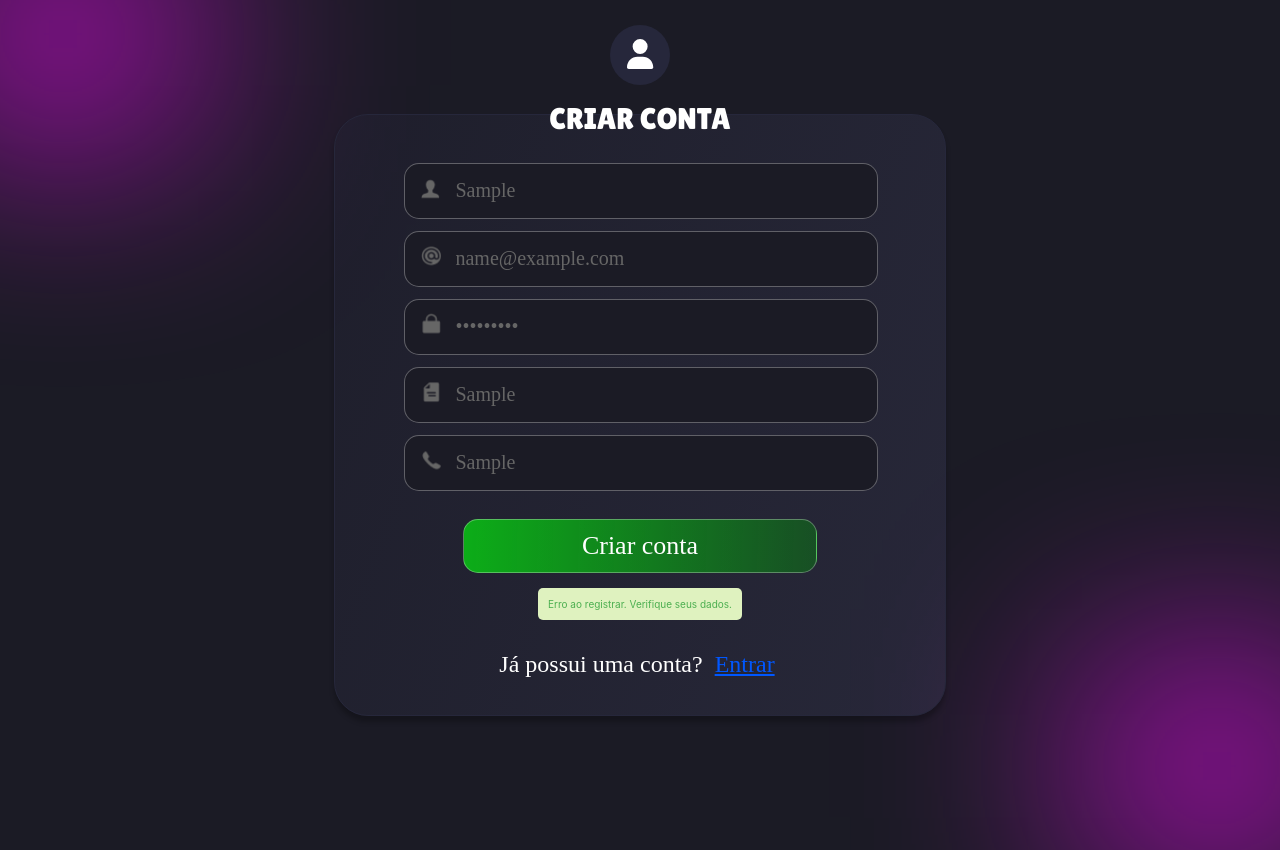
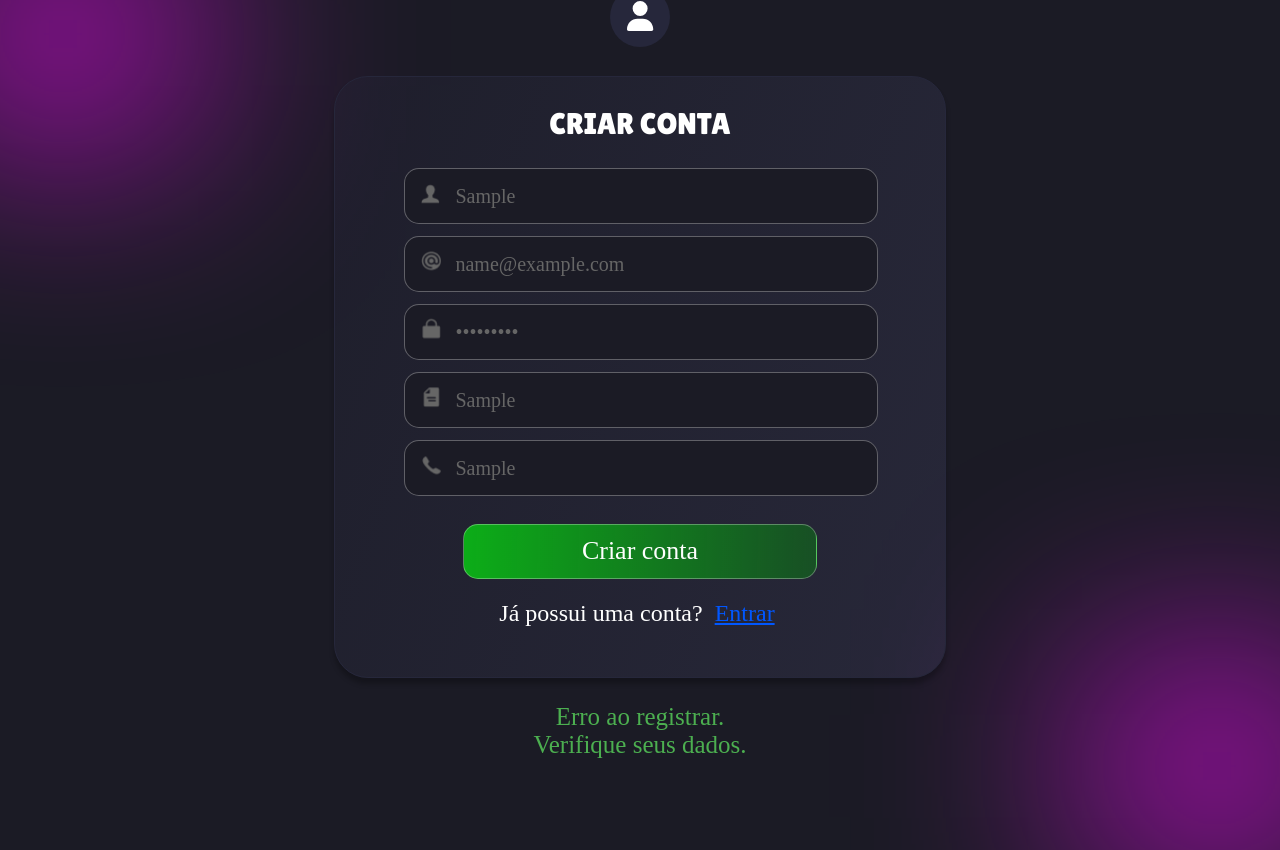
Before and after one commit to Iann29/financialManager, a React (Create React App) app: page / in a window 1280 px wide. Both pictures are taken after typing "Sample", "name@example.com", "Sample123", "Sample", "Sample" into the empty fields and a click on the button "Criar conta". Shown: the top 850 px of the page. Built offline with nearby package versions, Linux system fonts and the light colour scheme; no server answers.

Commit message:
Finalização da página de Registro

```diff
--- a/src/Login.css
+++ b/src/Login.css
@@ -72,10 +72,9 @@
 
 .success-message {
   color: #4CAF50; /* Verde para indicar sucesso */
-  background-color: #DFF2BF; /* Fundo suave para a mensagem */
   padding: 10px;
   border-radius: 5px;
   margin-top: 15px;
-  font-size: 10px;
+  font-size: 25px;
   text-align: center;
 }
--- a/src/Register.css
+++ b/src/Register.css
@@ -54,7 +54,7 @@ body {
   font-style: normal;
   font-weight: 400;
   line-height: normal;
-  margin-top: -50px; /* Mover 50 pixels para cima */
+  margin-top: -20px; /* Mover 50 pixels para cima */
 }
 
 .page-container {
@@ -169,11 +169,18 @@ body {
   margin-top: 20px; /* Ajuste conforme necessário para espaçamento */
 }
 
-
 .success-message {
-  color: #0f0;
-  margin-top: 10px;
+  width: 249px;
+  height: 16px;
+  flex-shrink: 0;
+  color: #00FF38;
   text-align: center;
+  font-family: "Sulphur Point";
+  font-size: 25px;
+  font-style: normal;
+  font-weight: 400;
+  line-height: normal;
+  margin-top: 20px; /* Ajuste conforme necessário para espaçamento */
 }
 
 .have-account {
--- a/src/Register.js
+++ b/src/Register.js
@@ -119,13 +119,13 @@ const Register = () => {
                 />
               </div>
               <button type="submit" className="register-button">Criar conta</button>
-              {message && <p className="success-message">{message}</p>}
             </form>
             <div className="have-account">
               Já possui uma conta? <button onClick={handleLoginRedirect} className="have-account-button">Entrar</button>
             </div>
           </div>
         </div>
+        {message && <p className="success-message">{message}</p>}
       </div>
     </HTMLWrapper>
   );
```
Also changed, not shown: 1 other file (tests, documents, lock files or other folders).
